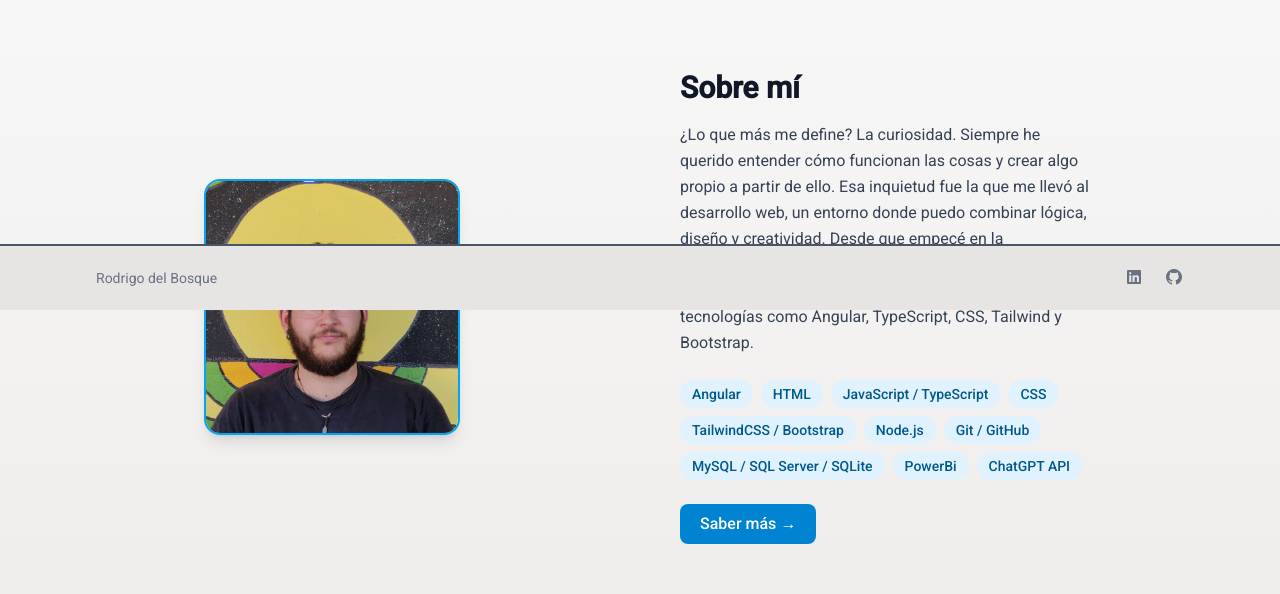
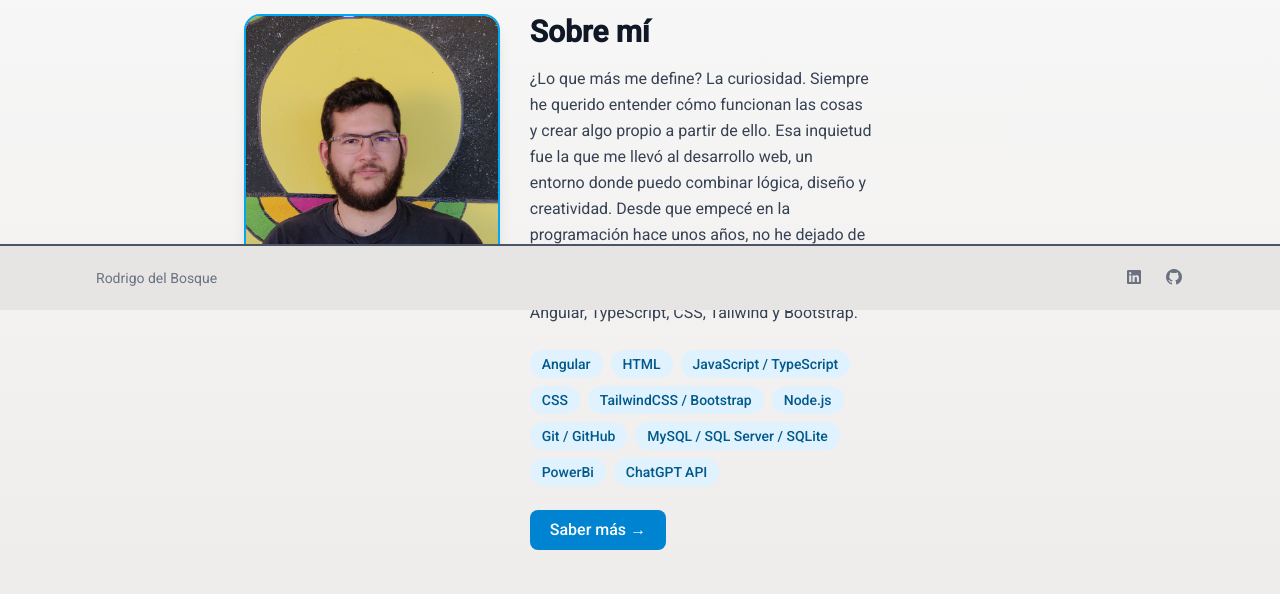
Before and after one commit to RMdelbosque/rmdelbosqueWeb, an Angular app: page /home in a window 1280 px wide. Shown: the part 490-1084 px from the top of the page. Built offline with nearby package versions, Linux system fonts and the light colour scheme; no server answers.

Commit message:
Arreglado sobre mi de home

```diff
--- a/src/app/rmdelbosque/components/abaout-me/presentation/presentation.component.html
+++ b/src/app/rmdelbosque/components/abaout-me/presentation/presentation.component.html
@@ -1,14 +1,14 @@
-<div class="max-w-xl mx-auto p-6 flex flex-col md:flex-row items-center gap-6 transition-colors duration-500">
+<div class="max-w-4xl mx-auto p-6 flex flex-col md:flex-row items-center gap-6 transition-colors duration-500">
 
   <!-- Foto -->
-  <div class="flex-auto">
+  <div class="flex-shrink-0 flex items-center justify-center bg-sky-100 dark:bg-sky-900 rounded-full">
     <img class="w-40 h-40 object-cover rounded-full ring-4 ring-sky-500"
          src="img\Foto_mia_2.png"
          alt="Tu nombre">
   </div>
 
   <!-- Texto -->
-  <div class="flex-1 flex flex-col gap-4 text-gray-700 dark:text-gray-200 transition-colors duration-500">
+  <div class="flex-1 text-gray-700 dark:text-gray-200 space-y-6">
     <!-- Saludo -->
     <div>
       <h2 class="text-2xl font-bold">👋 ¡Hola y bienvenido!</h2>
--- a/src/app/rmdelbosque/components/abaout-me/summary/summary.component.html
+++ b/src/app/rmdelbosque/components/abaout-me/summary/summary.component.html
@@ -1,6 +1,6 @@
-<section class="max-w-7xl mx-auto py-20 px-6 transition-all duration-700">
+<!-- <section class="max-w-5xl mx-auto p-6 flex flex-col transition-all duration-700">
   <div class="md:flex md:items-center md:gap-10">
-    <div class="md:w-1/2 flex justify-center">
+    <div class="md:w-1/3 flex justify-center">
       <img src="../img/Foto_mia_2.png" alt="Foto de Rodrigo"
         class="w-64 h-64 object-cover rounded-2xl shadow-lg border-2 border-sky-500" />
     </div>
@@ -23,4 +23,32 @@
     </div>
 
   </div>
+</section> -->
+<section class="w-2/3 mx-auto p-6 flex flex-col md:flex-row gap-6 transition-all duration-700">
+  <!-- Div izquierdo: foto -->
+  <div class="flex justify-center md:flex-none md:w-1/3">
+    <img src="../img/Foto_mia_2.png" alt="Foto de Rodrigo"
+      class="w-16 h-16 md:w-64 md:h-64 object-cover rounded-2xl shadow-lg border-2 border-sky-500" />
+  </div>
+
+  <!-- Div derecho: texto -->
+  <div class="flex-1 md:w-2/3 flex flex-col justify-center">
+    <div class="w-full md:w-2/3">
+      <h2 class="text-3xl font-bold text-gray-900 dark:text-white mb-4">
+        Sobre mí
+      </h2>
+      <p class="text-gray-700 dark:text-gray-300 leading-relaxed mb-6">
+        ¿Lo que más me define? La curiosidad. Siempre he querido entender cómo funcionan las cosas y crear algo propio a
+        partir de ello. Esa inquietud fue la que me llevó al desarrollo web, un entorno donde puedo combinar lógica,
+        diseño y creatividad. Desde que empecé en la programación hace unos años, no he dejado de aprender ni de buscar
+        nuevos retos. Actualmente me centro en tecnologías como Angular, TypeScript, CSS, Tailwind y Bootstrap.
+      </p>
+      <app-tecnical-sckills></app-tecnical-sckills>
+      <br>
+      <a routerLink="/about"
+        class="inline-block bg-sky-600 hover:bg-sky-700 text-white font-medium px-5 py-2 rounded-lg transition-all duration-300">
+        Saber más →
+      </a>
+    </div>
+  </div>
 </section>
```
